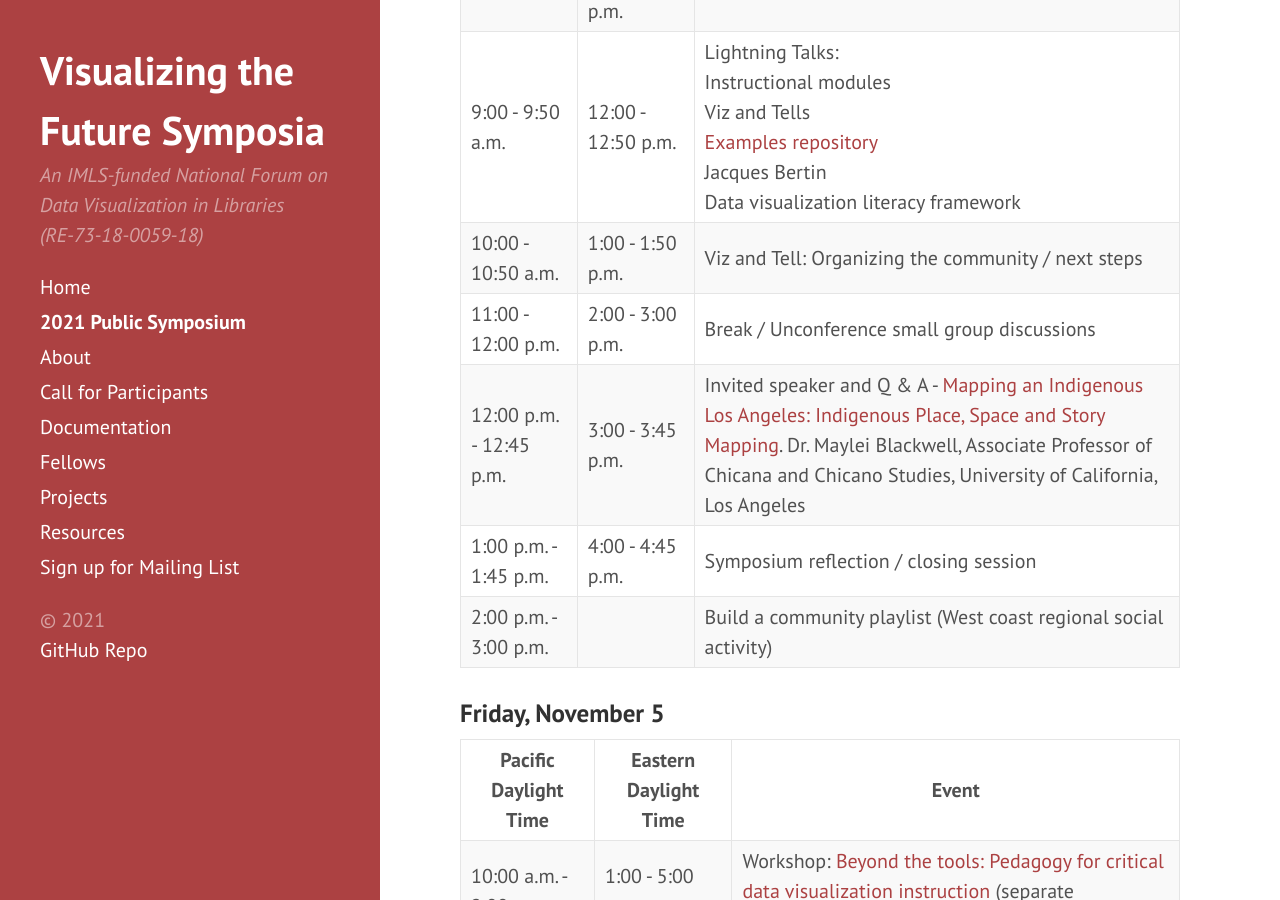
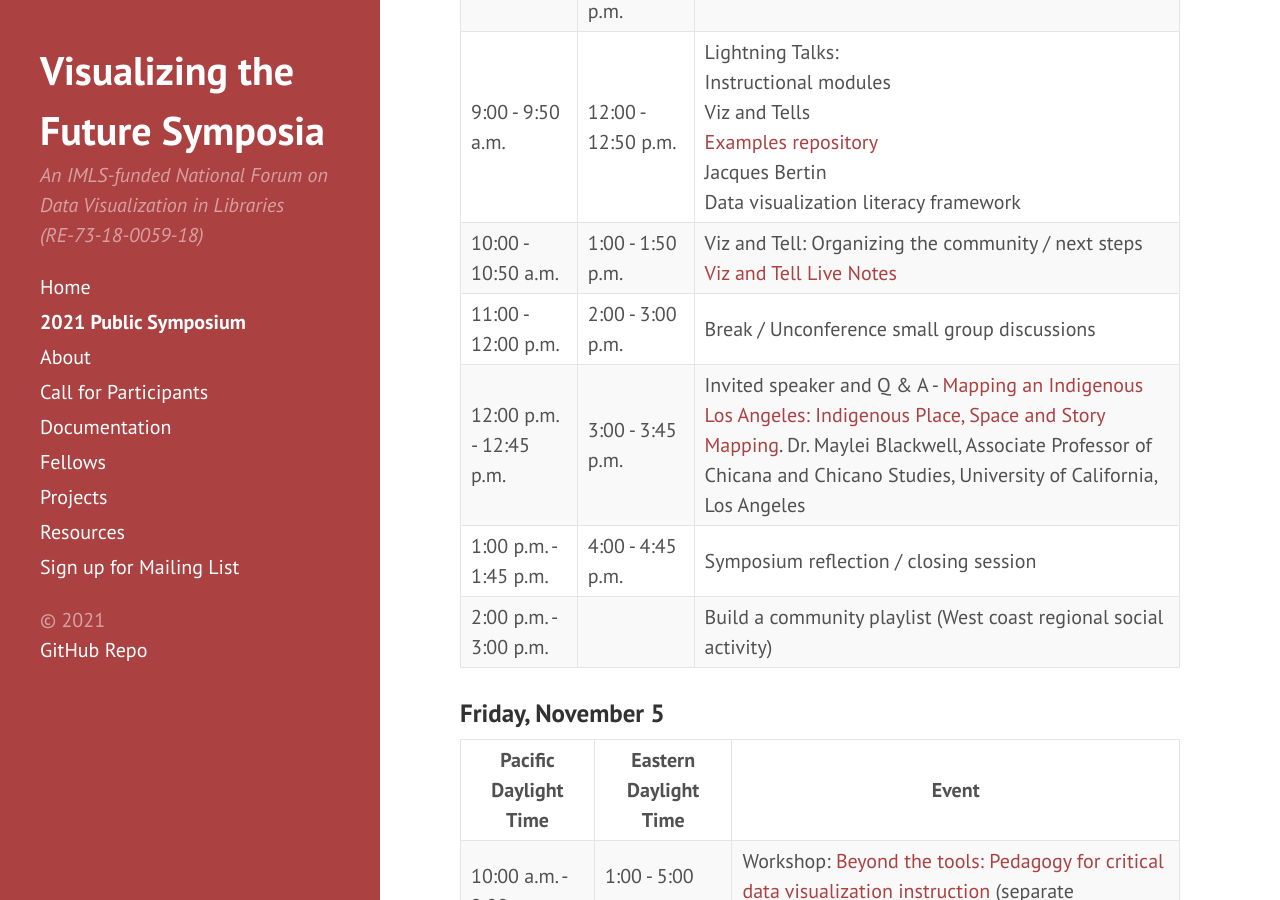
Before and after one commit to visualizingthefuture/visualizingthefuture.github.io, a Jekyll site: the page built from symposium.md, in a window 1280 px wide and 900 px high, scrolled down 1929 px. Built offline with Jekyll 4.4.1, drawn with Linux system fonts in a browser that asks for light colours.

Commit message:
add Live Notes link to Viz and Tell

```diff
--- a/symposium.md
+++ b/symposium.md
@@ -41,7 +41,7 @@ We encourage you to join us on the [VTF Slack space](https://vizandtell.slack.co
 | ----- | ----- | ----- |
 |  | 11:00 a.m. - 12:00 p.m. | East coast regional social time |
 | 9:00 - 9:50 a.m. | 12:00 - 12:50 p.m. | Lightning Talks:<br />Instructional modules<br />Viz and Tells<br />[Examples repository](https://docs.google.com/presentation/d/1BMOB8u0m59_-dwpdzC8_VONdk2456PsYS_EIvySeCfo/edit#slide=id.gfd1edff2e5_0_206)<br />Jacques Bertin<br />Data visualization literacy framework|
-| 10:00 - 10:50 a.m. | 1:00 - 1:50 p.m. | Viz and Tell: Organizing the community / next steps |
+| 10:00 - 10:50 a.m. | 1:00 - 1:50 p.m. | Viz and Tell: Organizing the community / next steps <br />[Viz and Tell Live Notes](https://docs.google.com/document/d/1tY2ZXqq7fz5oRt1tTYzleWULaugy_BfZnTCb8cZM8w0/edit?usp=sharing)|
 | 11:00 - 12:00 p.m. | 2:00 - 3:00 p.m. | Break / Unconference small group discussions |
 | 12:00 p.m. - 12:45 p.m. | 3:00 - 3:45 p.m. | Invited speaker and Q & A - [Mapping an Indigenous Los Angeles: Indigenous Place, Space and Story Mapping](speaker). Dr. Maylei Blackwell, Associate Professor of Chicana and Chicano Studies, University of California, Los Angeles |
 | 1:00 p.m. - 1:45 p.m. | 4:00 - 4:45 p.m. | Symposium reflection / closing session |
```
